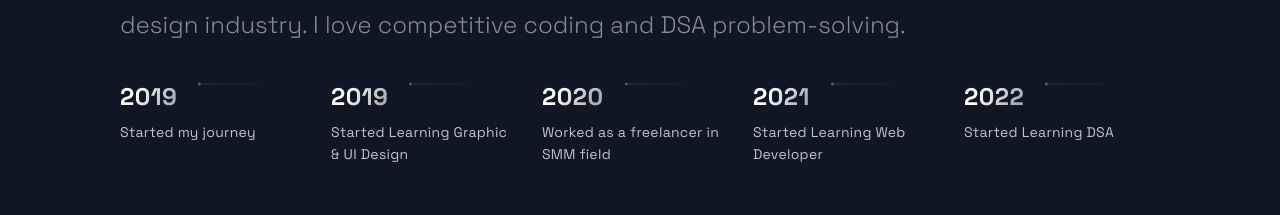
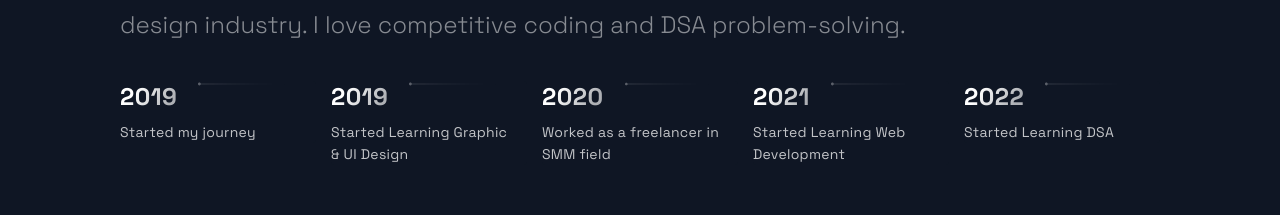
Before and after one commit to abhishekk7r/portfolio, a Next.js app: page /portfolio/ in a window 1280 px wide. Shown: the part 2871-3086 px from the top of the page. Built offline with nearby package versions, Linux system fonts and the light colour scheme.

Commit message:
changed typo in web development

```diff
--- a/src/constants/constants.js
+++ b/src/constants/constants.js
@@ -45,6 +45,6 @@ export const TimeLineData = [
   { year: 2019, text: "Started my journey" },
   { year: 2019, text: "Started Learning Graphic & UI Design" },
   { year: 2020, text: "Worked as a freelancer in SMM field" },
-  { year: 2021, text: "Started Learning Web Developer" },
+  { year: 2021, text: "Started Learning Web Development" },
   { year: 2022, text: "Started Learning DSA" },
 ];
```
